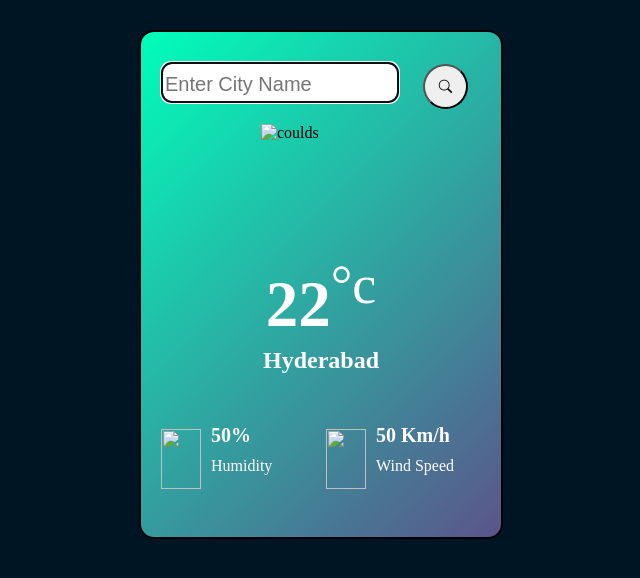
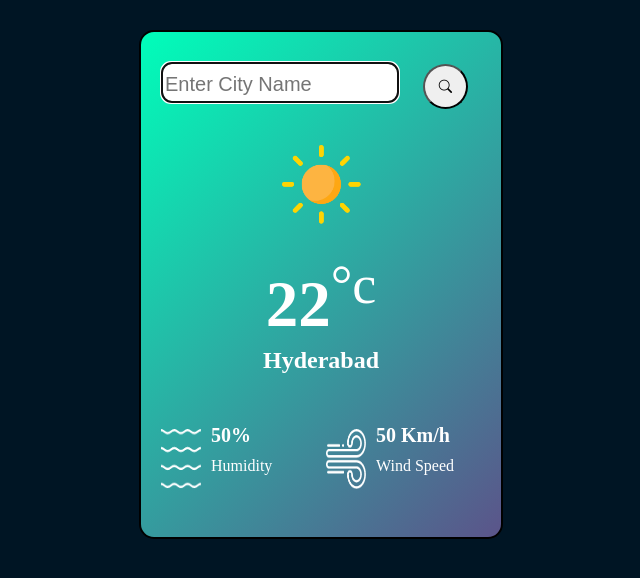
Before and after one commit to syedfahad1215/weather-app, a plain HTML site: page index.html in a window 1280 px wide. Shown: the whole page, without its empty margins (319-959 px from the left). Drawn offline with nearby package versions, Linux system fonts and the light colour scheme; no server answers.

Commit message:
Update index.html

```diff
--- a/index.html
+++ b/index.html
@@ -278,20 +278,20 @@
         </div>
 
         <div class="weatherDiv">
-            <img src="images/clear.png" alt="coulds" class="weather-image">
+            <img src="clear.png" alt="coulds" class="weather-image">
         </div>
         <div class="cityTemperature">
             <h1 class="temp">22<sup>°c </sup> </h1>
             <h2 class="city">Hyderabad</h2>
             <div class="col first-col">
-                <img class="weather-icon" src="images/humidity.png" >
+                <img class="weather-icon" src="humidity.png" >
                 <div class="details">
                     <p class="humidity">50%</p>
                     <p class="bottom-text" style="margin-top:-10px" >Humidity</p>
                 </div>
             </div>
             <div class="col">
-                <img class="weather-icon" src="images/wind.png" >
+                <img class="weather-icon" src="wind.png" >
                 <div class="details">
                     <p class="wind">50 Km/h</p>
                     <p class="bottom-text" style="margin-top:-10px">Wind Speed</p>
```
